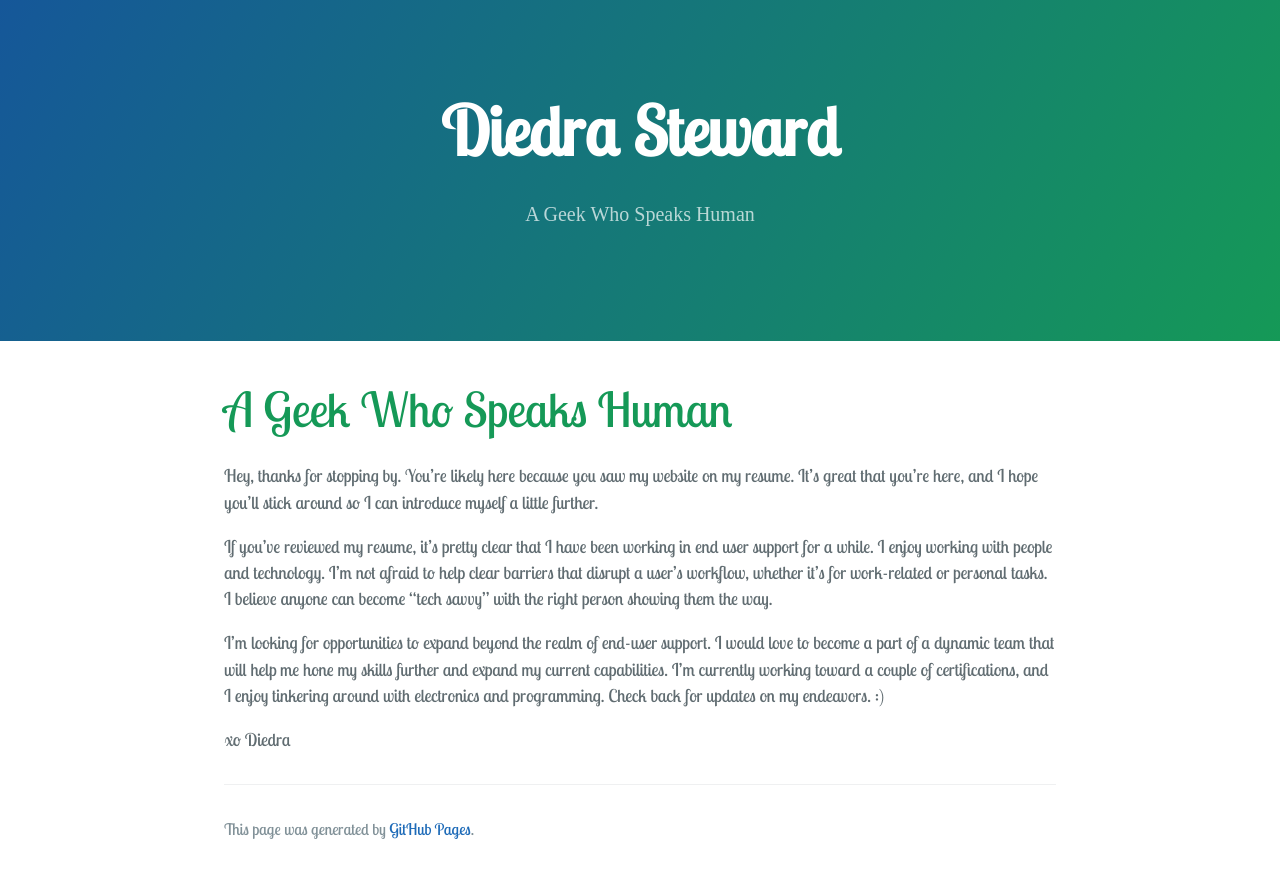
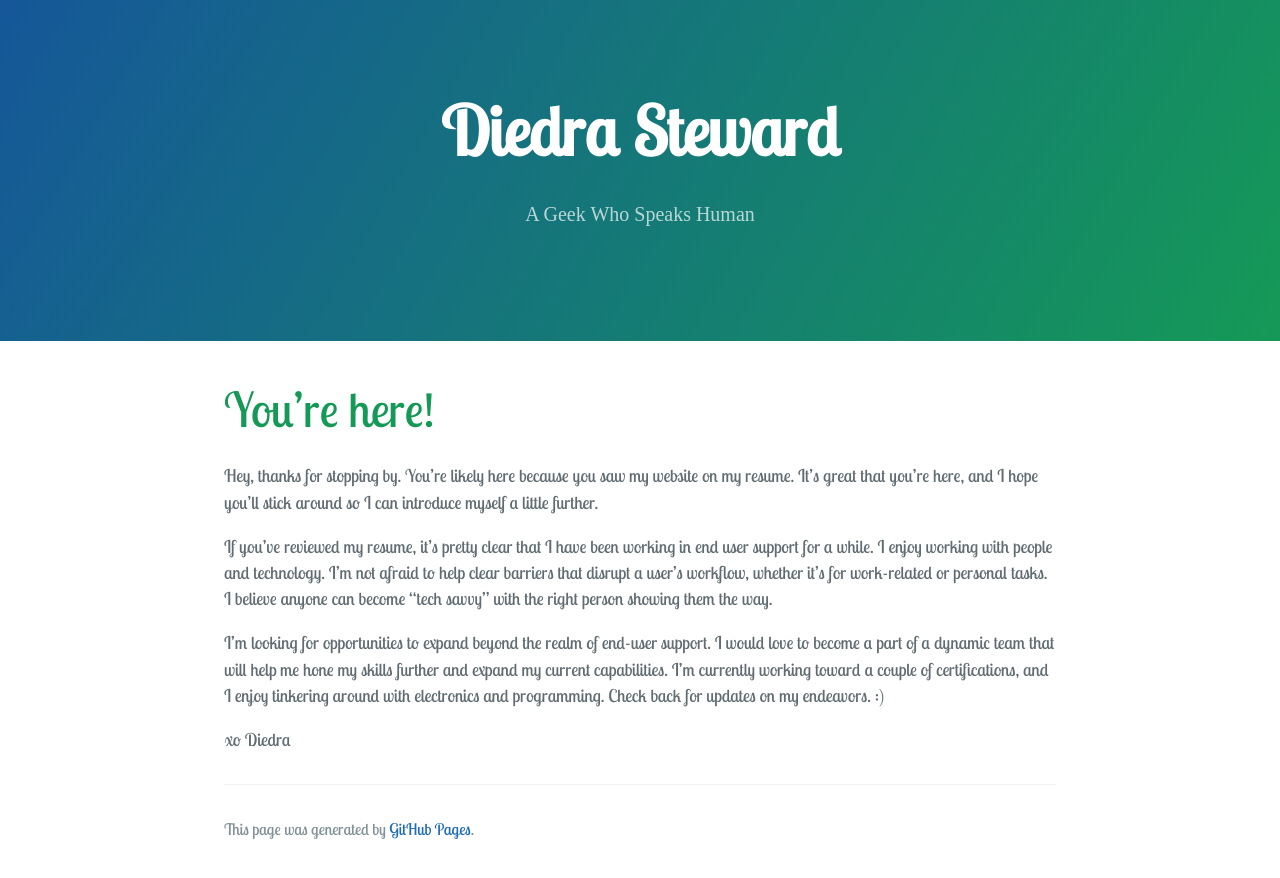
Before and after one commit to punkyit/punkyit.github.io, a Jekyll site: the page built from index.md, in a window 1280 px wide. Shown: the top 878 px of the page. Built offline with Jekyll 4.4.1, drawn with Linux system fonts in a browser that asks for light colours; some web fonts are replaced; our own code applies the rules of GitHub Pages for plain Markdown files.

Commit message:
Update index.md

```diff
--- a/index.md
+++ b/index.md
@@ -1,7 +1,7 @@
 ---
 layout: default
 ---
-### A Geek Who Speaks Human
+### You're here!
 
 Hey, thanks for stopping by. You're likely here because you saw my website on my resume. It's great that you're here, and I hope you'll stick around so I can introduce myself a little further.
 
```
